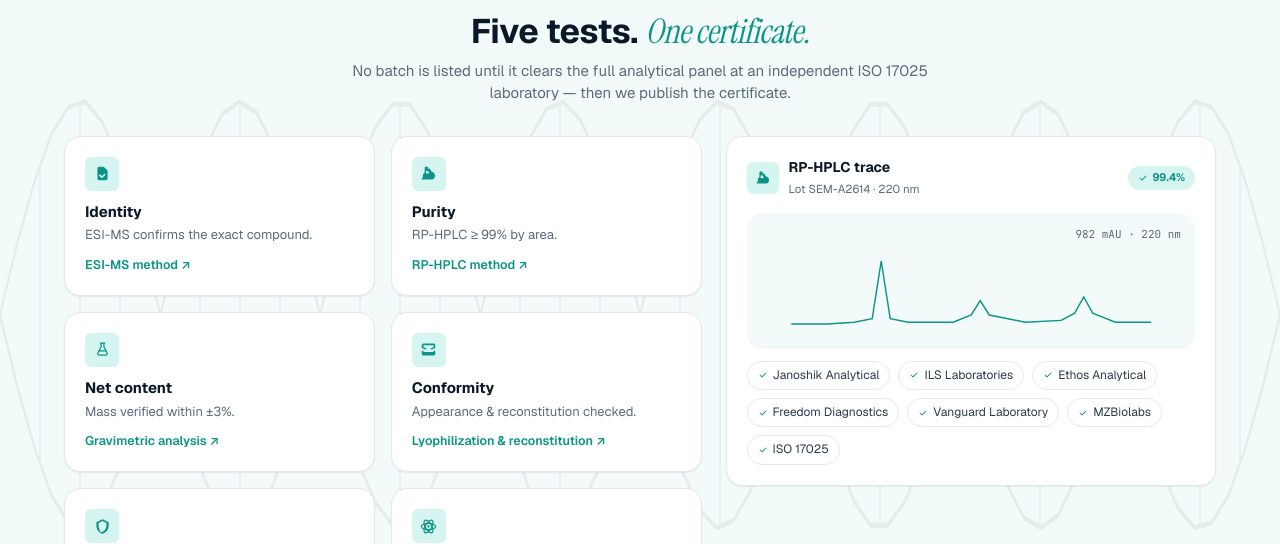
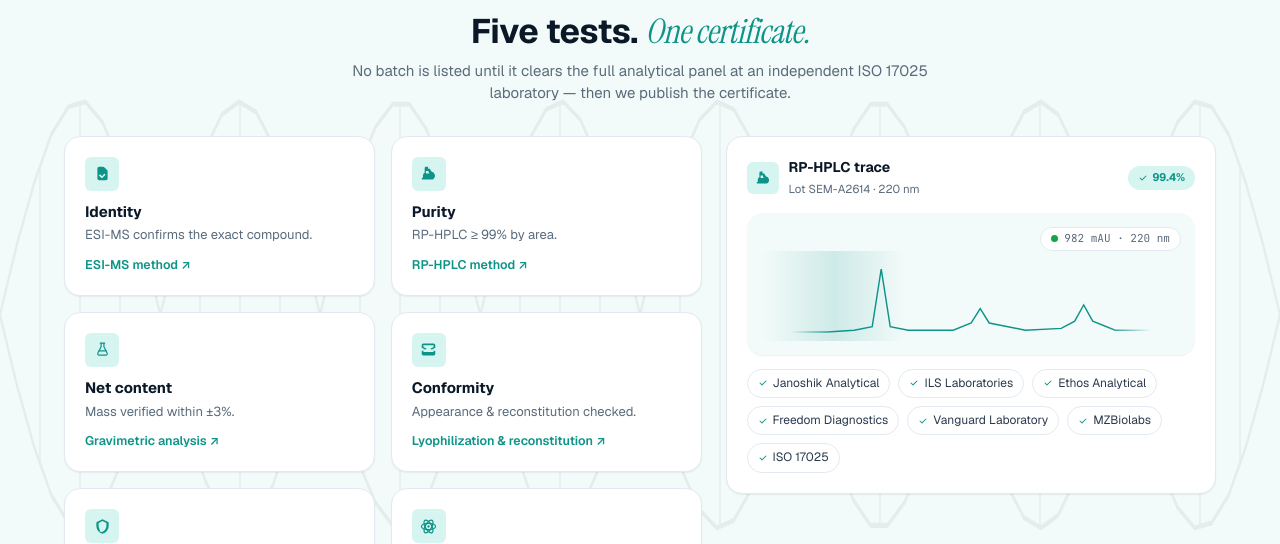
Before and after one commit to chewi-clinton/PeptideTech, a Next.js app in the folder frontend/: page / in a window 1280 px wide. Shown: the part 3540-4084 px from the top of the page. Built offline with nearby package versions, Linux system fonts and the light colour scheme; no server answers.

Commit message:
Animate five-tests trace with a live mAU reading
Adds the pulsing "live" dot and ticking mAU figure the real RP-HPLC card
shows, plus a moving highlight and faded gradient stroke along the trace
line.

```diff
--- a/frontend/components/home/FiveTestsSection.jsx
+++ b/frontend/components/home/FiveTestsSection.jsx
@@ -1,3 +1,6 @@
+"use client";
+
+import { useEffect, useState } from "react";
 import Eyebrow from "@/components/Eyebrow";
 import WaveBackground from "@/components/WaveBackground";
 import {
@@ -58,6 +61,18 @@ const TESTS = [
 const LABS = ["Janoshik Analytical", "ILS Laboratories", "Ethos Analytical", "Freedom Diagnostics", "Vanguard Laboratory", "MZBiolabs", "ISO 17025"];
 
 export default function FiveTestsSection() {
+  const [mau, setMau] = useState(982);
+
+  useEffect(() => {
+    const id = setInterval(() => {
+      setMau((v) => {
+        const next = v + (Math.random() > 0.5 ? 1 : -1) * (1 + Math.floor(Math.random() * 3));
+        return Math.min(999, Math.max(970, next));
+      });
+    }, 1800);
+    return () => clearInterval(id);
+  }, []);
+
   return (
     <section style={{ position: "relative", overflow: "hidden", background: "var(--bg-tint)", padding: "72px 0" }}>
       <WaveBackground opacity={0.06} />
@@ -100,7 +115,7 @@ export default function FiveTestsSection() {
             ))}
           </div>
 
-          <div className="card" style={{ padding: 20 }}>
+          <div className="card" style={{ padding: 20, position: "relative", overflow: "hidden" }}>
             <div style={{ display: "flex", alignItems: "center", justifyContent: "space-between" }}>
               <div style={{ display: "flex", alignItems: "center", gap: 10 }}>
                 <span
@@ -140,18 +155,65 @@ export default function FiveTestsSection() {
               </span>
             </div>
 
-            <div className="card" style={{ marginTop: 14, padding: 14, background: "var(--bg-tint)", border: "none" }}>
-              <div style={{ display: "flex", justifyContent: "flex-end", fontSize: 11, fontFamily: "var(--font-mono-stack)", color: "var(--ink-3)" }}>
-                982 mAU · 220 nm
+            <div className="card" style={{ marginTop: 14, padding: 14, background: "var(--bg-tint)", border: "none", position: "relative", overflow: "hidden" }}>
+              <div style={{ display: "flex", justifyContent: "flex-end" }}>
+                <span
+                  style={{
+                    display: "inline-flex",
+                    alignItems: "center",
+                    gap: 6,
+                    background: "var(--bg)",
+                    border: "1px solid var(--line)",
+                    borderRadius: 999,
+                    padding: "3px 10px",
+                    fontSize: 11,
+                    fontFamily: "var(--font-mono-stack)",
+                    color: "var(--ink-3)",
+                  }}
+                >
+                  <span
+                    aria-hidden="true"
+                    style={{
+                      width: 7,
+                      height: 7,
+                      borderRadius: "50%",
+                      background: "#16a34a",
+                      animation: "pep-pulse-dot 1.8s ease-in-out infinite",
+                    }}
+                  />
+                  {mau} mAU · 220 nm
+                </span>
               </div>
+              <div style={{ position: "relative", overflow: "hidden" }}>
                 <svg viewBox="0 0 400 100" width="100%" height="90">
+                  <defs>
+                    <linearGradient id="fiveTestsFade" x1="0" y1="0" x2="1" y2="0">
+                      <stop offset="0%" stopColor="var(--brand-2)" stopOpacity="0" />
+                      <stop offset="12%" stopColor="var(--brand-2)" stopOpacity="1" />
+                      <stop offset="88%" stopColor="var(--brand-2)" stopOpacity="1" />
+                      <stop offset="100%" stopColor="var(--brand-2)" stopOpacity="0" />
+                    </linearGradient>
+                  </defs>
                   <polyline
                     points="0,90 40,90 70,88 90,84 100,20 110,84 130,88 180,88 200,80 210,64 220,80 260,88 300,86 315,78 325,60 335,78 360,88 400,88"
                     fill="none"
-                  stroke="var(--brand-2)"
+                    stroke="url(#fiveTestsFade)"
                     strokeWidth="1.6"
                   />
                 </svg>
+                <span
+                  aria-hidden="true"
+                  style={{
+                    position: "absolute",
+                    top: 0,
+                    bottom: 0,
+                    left: 0,
+                    width: "35%",
+                    background: "linear-gradient(90deg, transparent, rgba(13,148,136,0.16), transparent)",
+                    animation: "pep-scan-x 3.2s linear infinite",
+                  }}
+                />
+              </div>
             </div>
 
             <div style={{ marginTop: 14, display: "flex", flexWrap: "wrap", gap: 8 }}>
```
Lines whose indentation alone changed are shown as unchanged.
